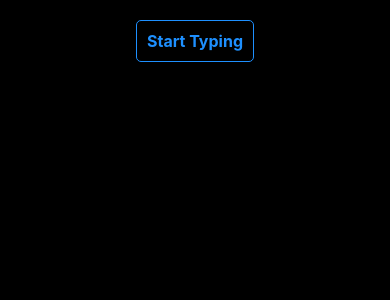
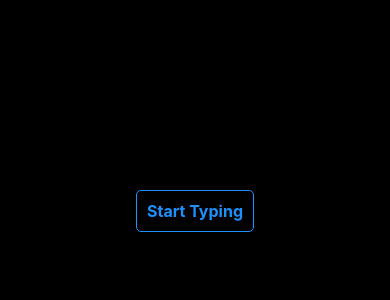
Before and after one commit to sjankdev/MinimalisticTyper, a React Native app: screen /Main in a window 390 px wide. Shown: the top 300 px of the page. Built offline with nearby package versions, Linux system fonts and the light colour scheme.

Commit message:
Positioning of start type button

```diff
--- a/MainPage.tsx
+++ b/MainPage.tsx
@@ -1,5 +1,5 @@
 import React, { useEffect, useState } from 'react';
-import { View, Text, Button, FlatList, StyleSheet, TouchableOpacity, Alert } from 'react-native';
+import { View, Text, FlatList, StyleSheet, TouchableOpacity, Alert } from 'react-native';
 import AsyncStorage from '@react-native-async-storage/async-storage';
 import Icon from 'react-native-vector-icons/Ionicons';
 
@@ -32,7 +32,6 @@ const MainPage: React.FC<{ navigation: any }> = ({ navigation }) => {
         const parsedTexts = JSON.parse(savedTexts);
         if (Array.isArray(parsedTexts)) {
           setTexts(parsedTexts.reverse());
-        } else {
         }
       }
     } catch (e) {
@@ -86,12 +85,14 @@ const MainPage: React.FC<{ navigation: any }> = ({ navigation }) => {
 
   return (
     <View style={styles.container}>
+      <View style={texts.length === 0 ? styles.centerButtonContainer : styles.topButtonContainer}>
         <TouchableOpacity
           style={styles.startTypingButton}
           onPress={() => navigation.navigate('Typing', { addText })}
         >
           <Text style={styles.buttonText}>Start Typing</Text>
         </TouchableOpacity>
+      </View>
       <FlatList
         data={texts}
         keyExtractor={(item, index) => index.toString()}
@@ -118,6 +119,17 @@ const styles = StyleSheet.create({
     justifyContent: 'flex-start',
     alignItems: 'center',
     padding: 20,
+  },
+  centerButtonContainer: {
+    flex: 1,
+    justifyContent: 'center',
+    alignItems: 'center',
+    width: '100%',
+  },
+  topButtonContainer: {
+    width: '100%',
+    marginBottom: 20,
+    alignItems: 'center',
   },
   startTypingButton: {
     backgroundColor: 'transparent',
```
Lines whose indentation alone changed are shown as unchanged.
